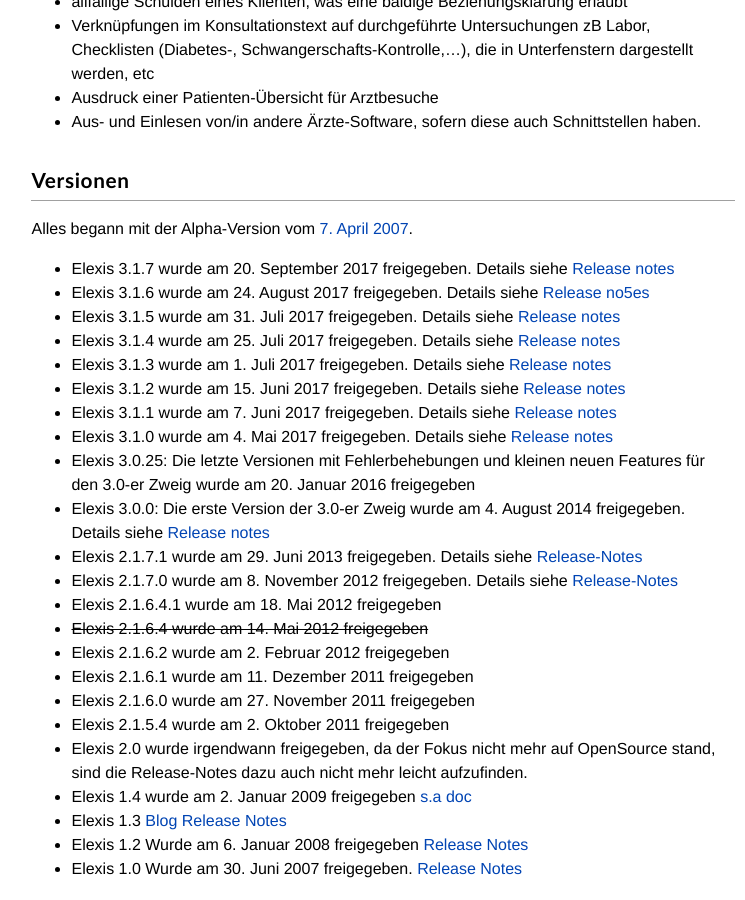
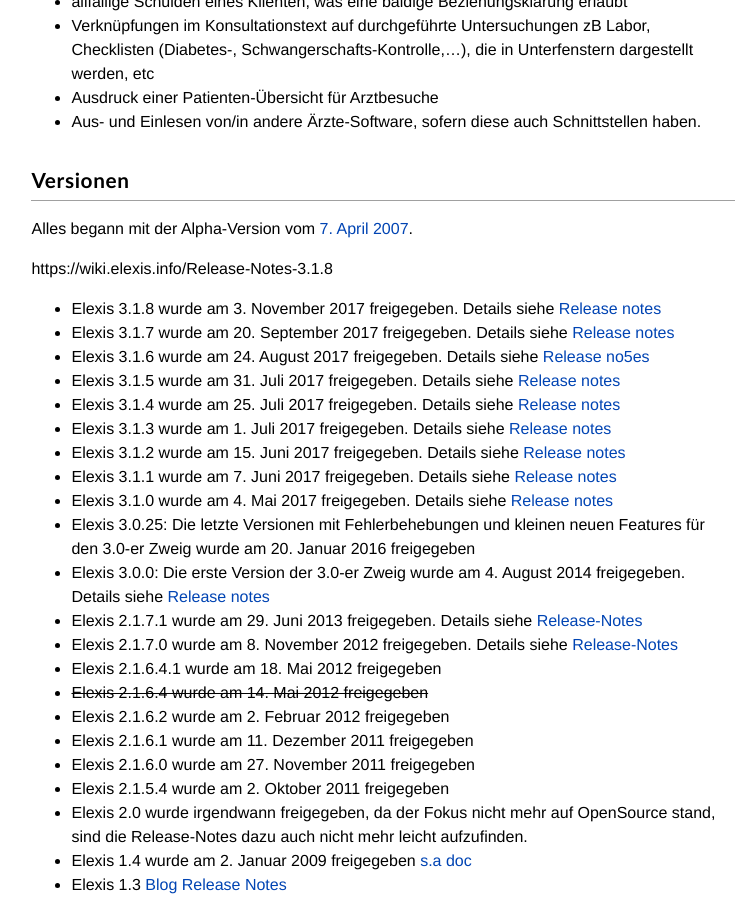
Before and after one commit to elexis/elexis.github.com, a Jekyll site: the page built from index.markdown, in a window 1280 px wide and 900 px high, scrolled down 2040 px. Shown: the whole window, without its empty margins (217-962 px from the left). Built offline with Jekyll 4.4.1, drawn with Linux system fonts in a browser that asks for light colours; our own code applies the rules of GitHub Pages for plain Markdown files.

Commit message:
Added Elexis 3.1.8

```diff
--- a/index.markdown
+++ b/index.markdown
@@ -112,6 +112,9 @@
 Alles begann mit der Alpha-Version vom [7. April
 2007](http://sourceforge.net/p/elexis/news/2006/04/alpha-version-freigegeben/).
 
+https://wiki.elexis.info/Release-Notes-3.1.8
+-   Elexis 3.1.8 wurde am 3. November 2017 freigegeben. Details siehe
+    [Release notes](https://wiki.elexis.info/Release-Notes-3.1.8)
 -   Elexis 3.1.7 wurde am 20. September 2017 freigegeben. Details siehe
     [Release notes](https://wiki.elexis.info/Release-Notes-3.1.7)
 -   Elexis 3.1.6 wurde am 24. August 2017 freigegeben. Details siehe
```
